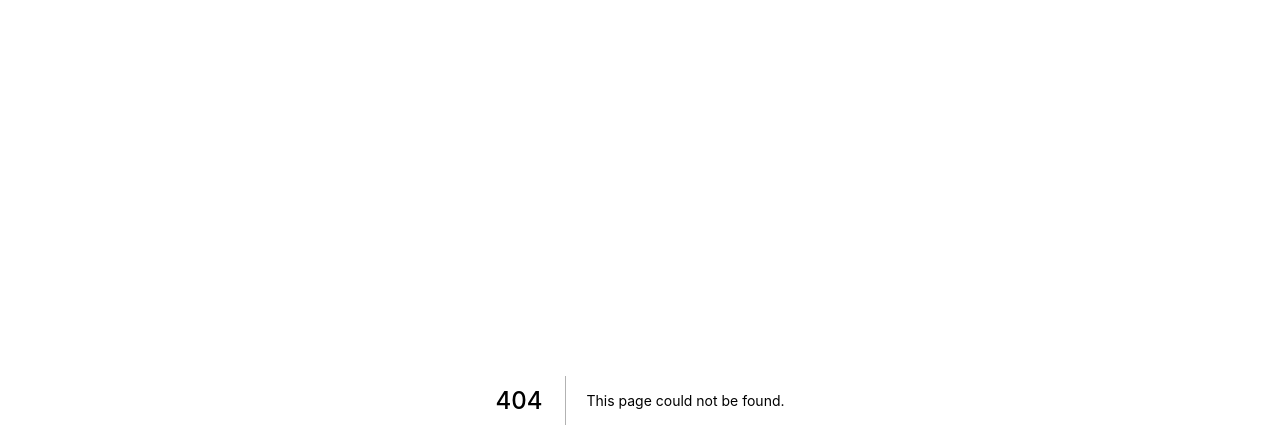
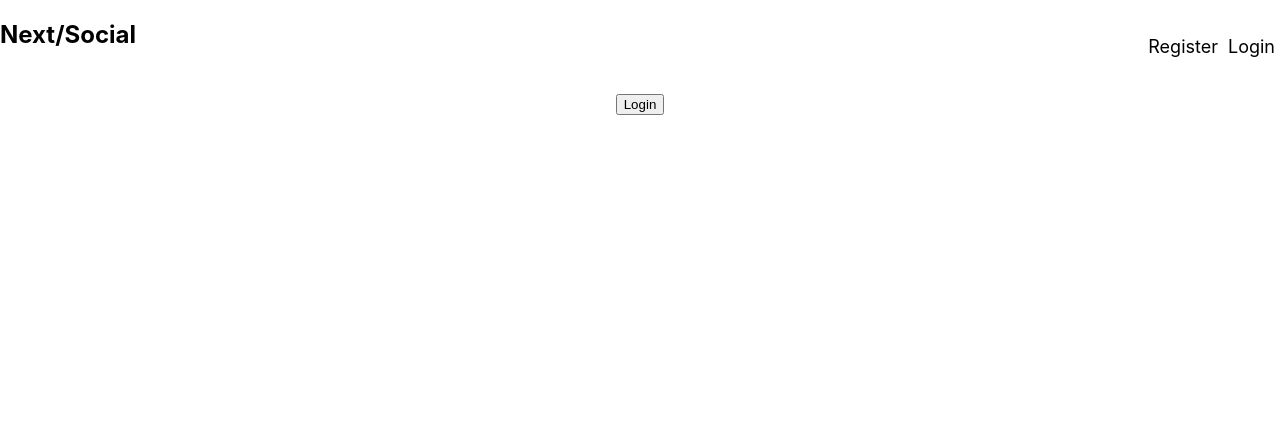
Before and after one commit to sulaiman-dev/next-learning, a Next.js app: page /feed/login in a window 1280 px wide. Before the commit this address had no page. Shown: the top 448 px of the page. Built offline with nearby package versions, Linux system fonts and the light colour scheme.

Commit message:
tested register and login apis(feed).

```diff
--- /dev/null
+++ b/components/feed/Header/Header.js
@@ -0,0 +1,30 @@
+import styles from './Header.module.css'
+import Link from 'next/link'
+
+const Header = () => {
+    return (
+            <header className={`${styles['container']}`}>
+               <div>
+                   <Link href={'/feed'}>
+                       <a className={`${styles['logo-text']}`}> Next/Social</a>
+                   </Link>
+               </div>
+               <nav className={`${styles['nav']}`}>
+                   <ul>
+                       <li>
+                           <Link href={"/feed/register"}>
+                               <a>Register</a>
+                           </Link>
+                       </li>
+                       <li>
+                            <Link href={"/feed/login"}>
+                               <a>Login</a>
+                           </Link>
+                       </li>
+                   </ul>
+               </nav>
+            </header>
+    )
+}
+
+export default Header
--- /dev/null
+++ b/components/feed/Header/Header.module.css
@@ -0,0 +1,20 @@
+.container {
+    display: flex;
+    max-width: 1400px;
+    width: 100%;
+    margin: 0 auto;
+    justify-content: space-between;
+    padding: 20px 0;
+}
+.logo-text {
+    font-weight: bold;
+    font-size: 24px;
+}
+.nav ul  {
+    list-style: none;
+    display: flex;
+}
+.nav ul li  {
+    margin: 0 5px;
+    font-size: 18px;
+}
--- /dev/null
+++ b/components/shared/Layout/Layout.js
@@ -0,0 +1,16 @@
+import Header from '../../feed/Header/Header'
+import styles from './Layout.module.css'
+
+const Layout = ({children}) => {
+    return (
+        <>
+        <Header/>
+        <div className={`${styles['container']}`}>
+            {children}
+        </div>
+        </>
+
+    )
+}
+
+export default Layout
--- /dev/null
+++ b/components/shared/Layout/Layout.module.css
@@ -0,0 +1,5 @@
+.container {
+    display: flex;
+    justify-content: center;
+    align-items: center;
+}
--- a/pages/_app.js
+++ b/pages/_app.js
@@ -1,7 +1,13 @@
 import '../styles/globals.css'
+import Layout from '../components/shared/Layout/Layout'
 
 function MyApp({ Component, pageProps }) {
-  return <Component {...pageProps} />
+  return (
+    <Layout>
+      <Component {...pageProps} />
+    </Layout>
+  )
+
 }
 
 export default MyApp
--- /dev/null
+++ b/pages/feed/login.js
@@ -0,0 +1,40 @@
+
+import { apisBasepath } from "../../config"
+import { useRouter } from "next/router"
+import { route } from "next/dist/server/router";
+
+const Login = () => {
+
+    const router = useRouter();
+    const loginUser = () => {
+        let user = {
+            email: "eightkhan@email.com",
+            password: "eightkhan"
+        }
+
+        fetch(`${apisBasepath}/auth/login`, {
+            method: 'POST', // or 'PUT'
+            headers: {
+                'Content-Type': 'application/json',
+              },
+            body: JSON.stringify(user),
+          })
+          .then(response => response.json())
+          .then(data => {
+            // console.log('Success:', data);
+            localStorage.setItem("accessToken", data.token)
+            router.push('/feed')
+          })
+          .catch((error) => {
+            console.error('Error:', error);
+          });
+
+    }
+    return (
+        <div>
+            <button onClick={loginUser}>Login</button>
+        </div>
+    )
+}
+
+export default Login
--- /dev/null
+++ b/styles/feed.module.css
@@ -0,0 +1,5 @@
+.container {
+    display: flex;
+    justify-content: center;
+    align-items: center;
+}
```
Also changed, not shown: pages/feed/index.js (+7 -5 lines), pages/feed/register.js (added, +38 -0 lines), pages/feed/test.js (deleted, +0 -7 lines).
